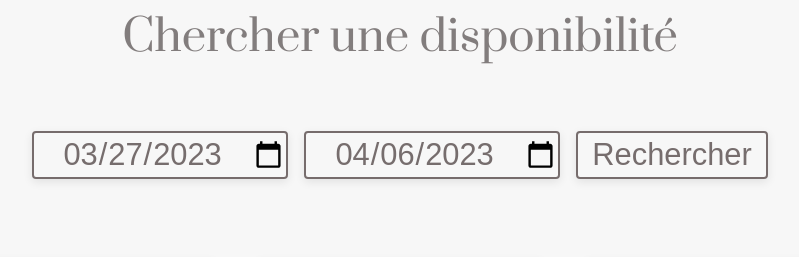
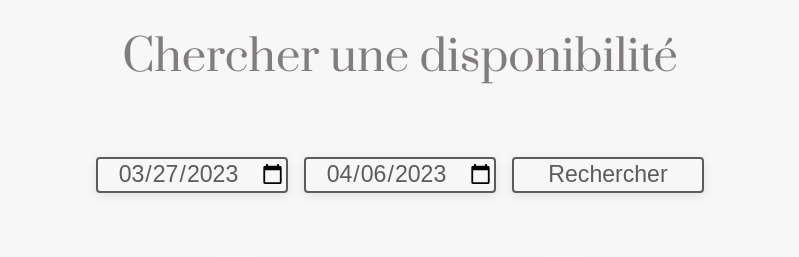
Before and after one commit to elemouellic/Locabraz, a PHP site: page / in a window 1280 px wide. Shown: the part 561-818 px from the top of the page, without its empty margins (240-1039 px from the left). Run offline with PHP 8.4, Linux system fonts and the light colour scheme.

Commit message:
2023/04/04 14:06

```diff
--- a/public/css/style.css
+++ b/public/css/style.css
@@ -161,23 +161,33 @@ body {
     /* box-shadow: 0 0 0 3px red; */
 
     --colorbody: #f7f7f7;
-    --colorform: #463939ba;
+
+    --colorheader: #EEEEEE;
+    --colorfooter: #282828;
+
     --colormenuburger: #f7f7f7;
-    --colorburger: #142137;
-    --colorheader: #dad7d7;
-    --colordispo: #827d7d;
-    --colorbanneractus: #343f50;
+
+    --colorfontdark: #5c5c5c;
+    --colorfontmedium: #827d7d;
+    --colorfontlight: #EEEEEE;
+
+    --colorburger: #3c3c3b;
+    --colorbanneractus: #9e6e44;
+
     --colorarticles: #f1f1f1;
+
     --prata: 'prataregular';
 
     /* Taille des polices */
 
-    --slider: clamp(1.5rem, 0.2143rem + 6.4286vw, 6rem);
+    --slider: clamp(1.5rem, 0.5rem + 5vw, 5rem);
+    ;
     --bannerprez: clamp(1.2rem, 0.4rem + 4vw, 4rem);
     --titleresponsivemedium: clamp(1.2rem, 1.0857rem + 0.5714vw, 1.6rem);
     --titleresponsivebig: clamp(1rem, 0.4286rem + 2.8571vw, 3rem);
     --textreponsive: clamp(1rem, 0.9714rem + 0.1429vw, 1.1rem);
-    --inputs: clamp(1.5rem, 1.3571rem + 0.7143vw, 2rem);
+    --inputs: clamp(1.1rem, 0.9857rem + 0.5714vw, 1.5rem);
+    ;
 
     /* Box shadow */
 
@@ -364,20 +374,20 @@ header {
 /******************** Section recherche ********************/
 
 
-
 .title-form {
     display: flex;
     justify-content: center;
     align-items: center;
     font-family: var(--prata);
-    color: var(--colordispo);
-    height: 10vh;
+    color: var(--colorfontmedium);
+    height: 15vh;
     font-size: var(--titleresponsivebig);
 }
 
+
 .home-form {
     width: 100%;
-    height: 20vh;
+    height: 15vh;
     display: flex;
     align-items: center;
     flex-direction: column;
@@ -386,25 +396,25 @@ header {
 
 .input {
     cursor: pointer;
-    border: 2px solid var(--colorform);
-    width: 40%;
+    border: 2px solid var(--colorfontdark);
+    border-radius: 4px;
+    width: 50%;
     margin-bottom: 0.5rem;
     background-color: transparent;
     text-align: center;
     font-size: var(--inputs);
-    color: var(--colorform);
-    border-radius: 4px;
+    color: var(--colorfontdark);
     box-shadow: var(--box);
 }
 
 
 .inputbutton {
     cursor: pointer;
-    border: 2px solid var(--colorform);
-    width: 50%;
+    border: 2px solid var(--colorfontdark);
+    width: 35%;
     font-size: var(--inputs);
     background-color: transparent;
-    color: var(--colorform);
+    color: var(--colorfontdark);
     border-radius: 4px;
     box-shadow: var(--box);
 
@@ -648,7 +666,7 @@ footer {
     }
 
     .input {
-        width: 20%;
+        width: 15%;
         height: 30%;
         margin-right: 1rem;
     }
--- a/src/views/home.php
+++ b/src/views/home.php
@@ -11,7 +11,6 @@
                 value='<?php echo date("Y-m-d", mktime(0, 0, 0, date("m"), date("d")+10, date("Y"))); ?>'>
             <input class="inputbutton" type="submit" value="Rechercher">
         </form>
-
 
         <article class="articles rentals-list">
 
```
Also changed, not shown: other parts of public/css/style.css (+17 -14 lines).
